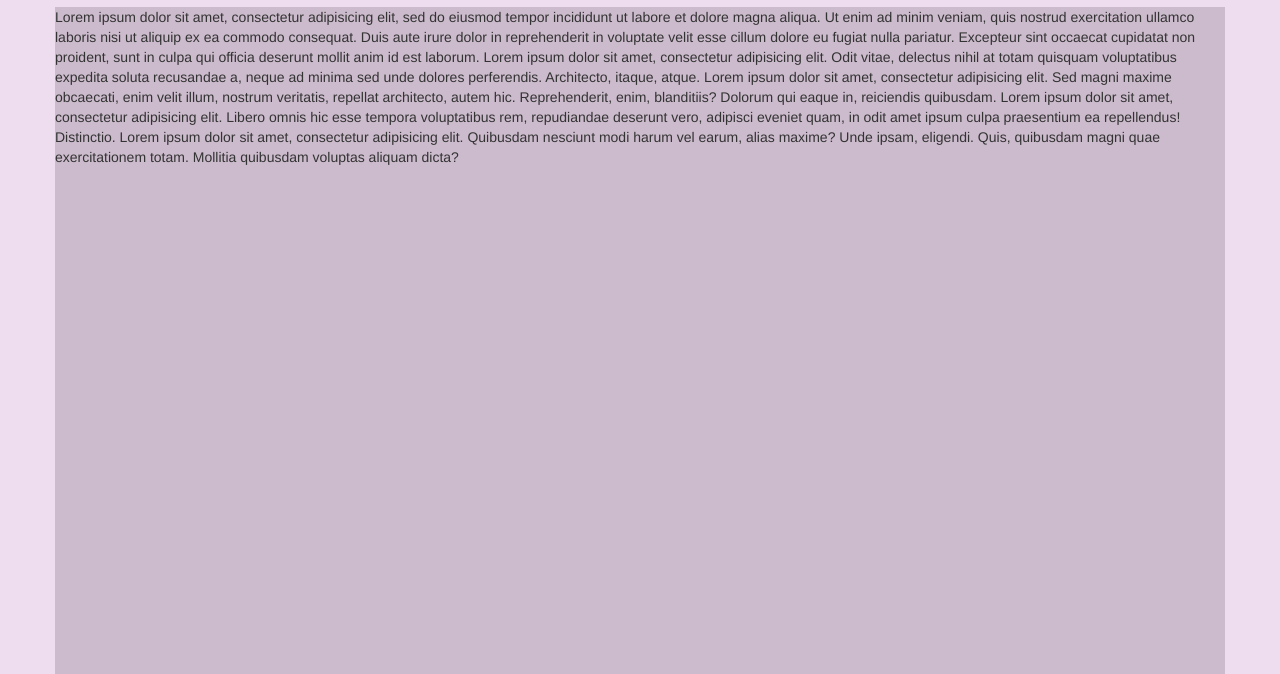
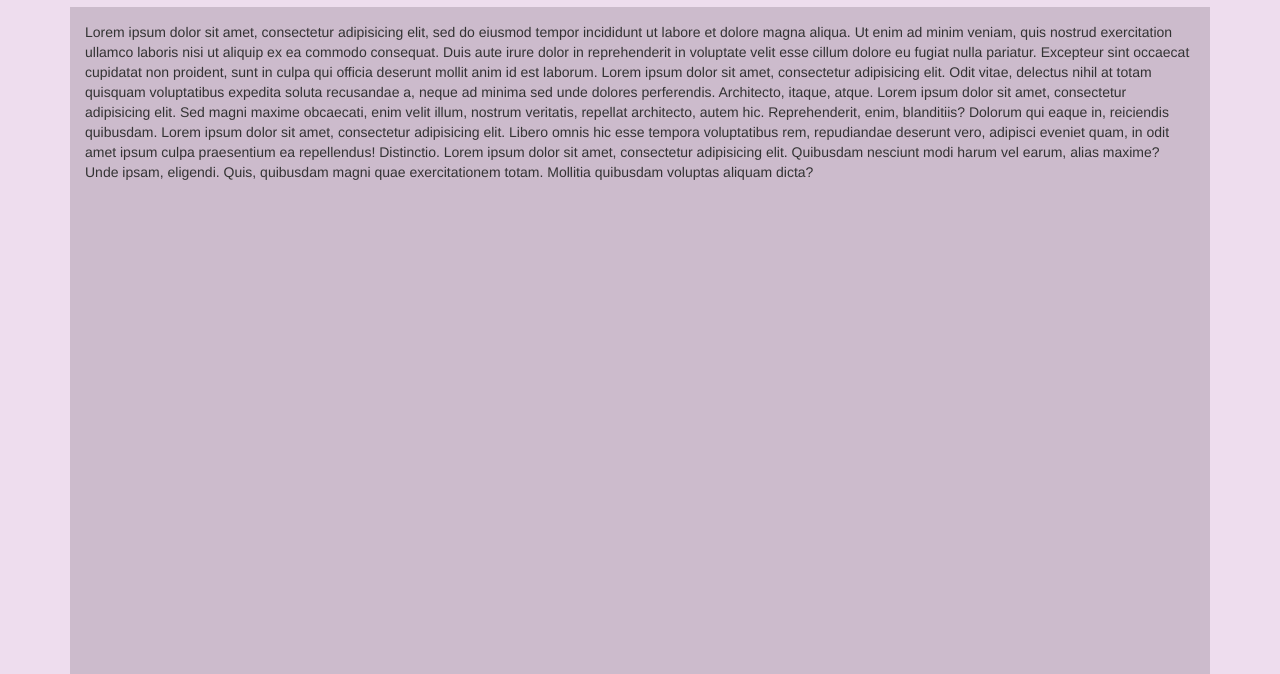
Before and after one commit to aabdulga/coursera-web, a plain HTML site: page mod3/index.html in a window 1280 px wide. Shown: the part 126-800 px from the top of the page. Drawn offline with Linux system fonts and the light colour scheme.

Commit message:
Added margins to menu-description

```diff
--- a/mod3/css/styles.css
+++ b/mod3/css/styles.css
@@ -27,4 +27,7 @@ body {
 .menu-desc {
    background-color: #CCBBCC;
    height: 1000px;
+   padding: 15px;
+   margin-left: 15px;
+   margin-right: 15px;
 }
```
